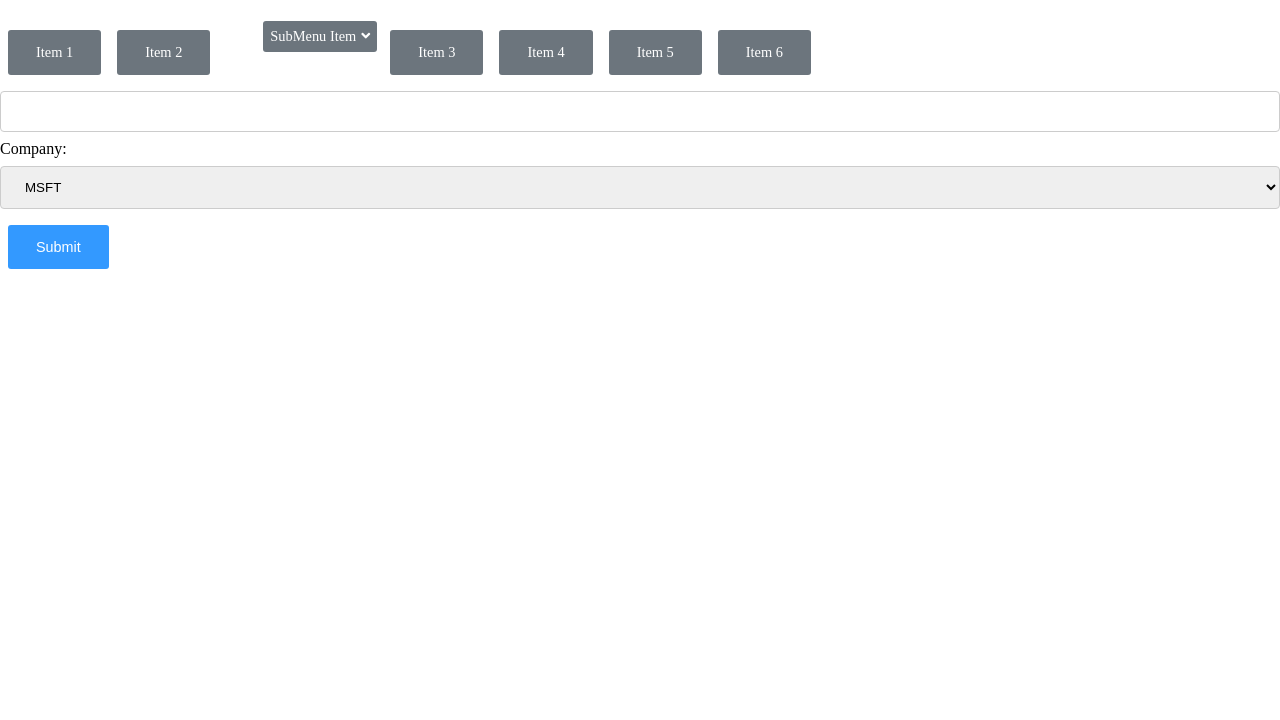
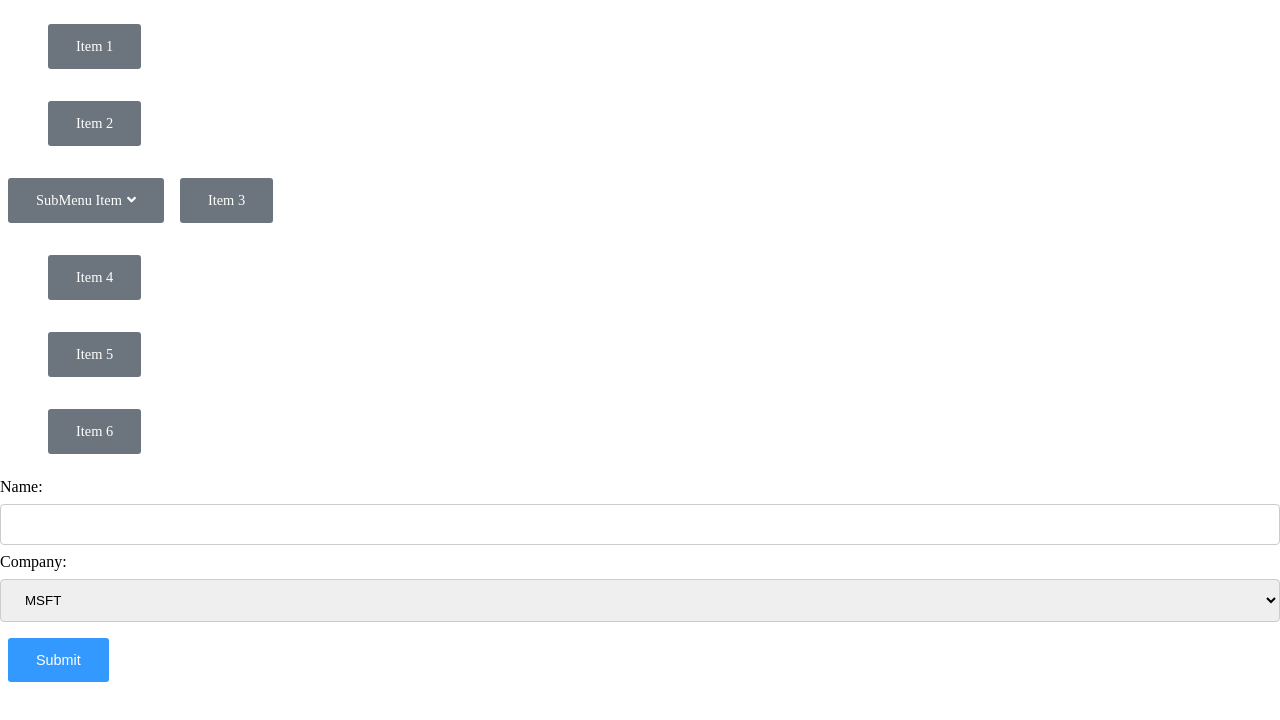
Before and after one commit to Habib97SE/simple-react-system, a React (Create React App) app: page / in a window 1280 px wide. Shown: the top 720 px of the page. Built offline with nearby package versions, Linux system fonts and the light colour scheme.

Commit message:
last edit

```diff
--- a/src/App.js
+++ b/src/App.js
@@ -2,11 +2,11 @@ import React, { useState } from "react";
 import "./App.css";
 import Navigation from "./components/Navigation/Navigation";
 import TextField from "./components/Forms/TextField";
-import Select from './components/Forms/Select';
+import Select from "./components/Forms/Select";
 
 function App() {
   const [name, setName] = useState("");
-  let options = ["MSFT", "AAPL", "TSLA", "SQ"]
+  let options = ["MSFT", "AAPL", "TSLA", "SQ"];
 
   let navItems = [
     { hasSubMenu: false, link: "https://www.google.com", text: "Item 1" },
@@ -28,17 +28,15 @@ function App() {
   const handleSubmit = (e) => {
     e.preventDefault();
     console.log(`submitting the: ${name}`);
-  }
+  };
   return (
     <>
       <Navigation items={navItems} cssClass="btn btn-secondary" />
       {/* Form */}
       <form method="Post" onSubmit={handleSubmit}>
-      <input type="text" value={name}
-      onChange={e => setName(e.target.value)}
-      />
-      <Select label="Company:" name="cars" options={options} />
-      <input type="submit" className="btn btn-primary"  />
+        <TextField label="Name:" type="text" />
+        <Select label="Company:" name="cars" options={options} />
+        <input type="submit" className="btn btn-primary" />
       </form>
     </>
   );
--- a/src/components/Navigation/Navigation.jsx
+++ b/src/components/Navigation/Navigation.jsx
@@ -3,22 +3,24 @@ import SubMenu from "./SubMenu";
 
 export default function Navigation(props) {
   const checkNavItem = (value, index) => {
-    return value.hasSubMenu ? <SubMenu item={value} /> : createNavItem(value, index)
-  }
+    return value.hasSubMenu ? (
+      <SubMenu item={value} />
+    ) : (
+      createNavItem(value, index)
+    );
+  };
   const createNavItem = (item, index) => {
-   return <a href={item.link}>
-      <li key={index} className={props.cssClass}>
-        {item.text}
-      </li>
-    </a>
-  }
-  return (
-    <>
-    {
-      props.items.map((value, index) => (
-         checkNavItem(value, index)
-      ))
-    }
-    </>
-    )
+    return (
+      <nav>
+        <ul>
+          <a href={item.link}>
+            <li key={index} className={props.cssClass}>
+              {item.text}
+            </li>
+          </a>
+        </ul>
+      </nav>
+    );
+  };
+  return <>{props.items.map((value, index) => checkNavItem(value, index))}</>;
 }
--- a/src/components/Navigation/SubMenu.jsx
+++ b/src/components/Navigation/SubMenu.jsx
@@ -2,26 +2,18 @@ import React from "react";
 
 export default function SubMenu(props) {
   return (
-    <nav className="navbar">
-      <ul>
-        {
     <li className="btn btn-secondary subnav">
       {props.item.text}
       <i className="fas fa-angle-down icon"></i>
       <ul className="subnav-content">
-              {
-              props.item.subMenuItems.map((subValue, subIndex) => (
-                <a href={subValue.link}>
+        {props.item.subMenuItems.map((subValue, subIndex) => (
+          <a href={subValue.link} target="_blank">
             <li key={subIndex} className="btn btn-secondary">
               {subValue.text}
             </li>
           </a>
-              ))
-              }
+        ))}
       </ul>
     </li>
-        }
-      </ul>
-    </nav>
   );
 }
```
Lines whose indentation alone changed are shown as unchanged.
